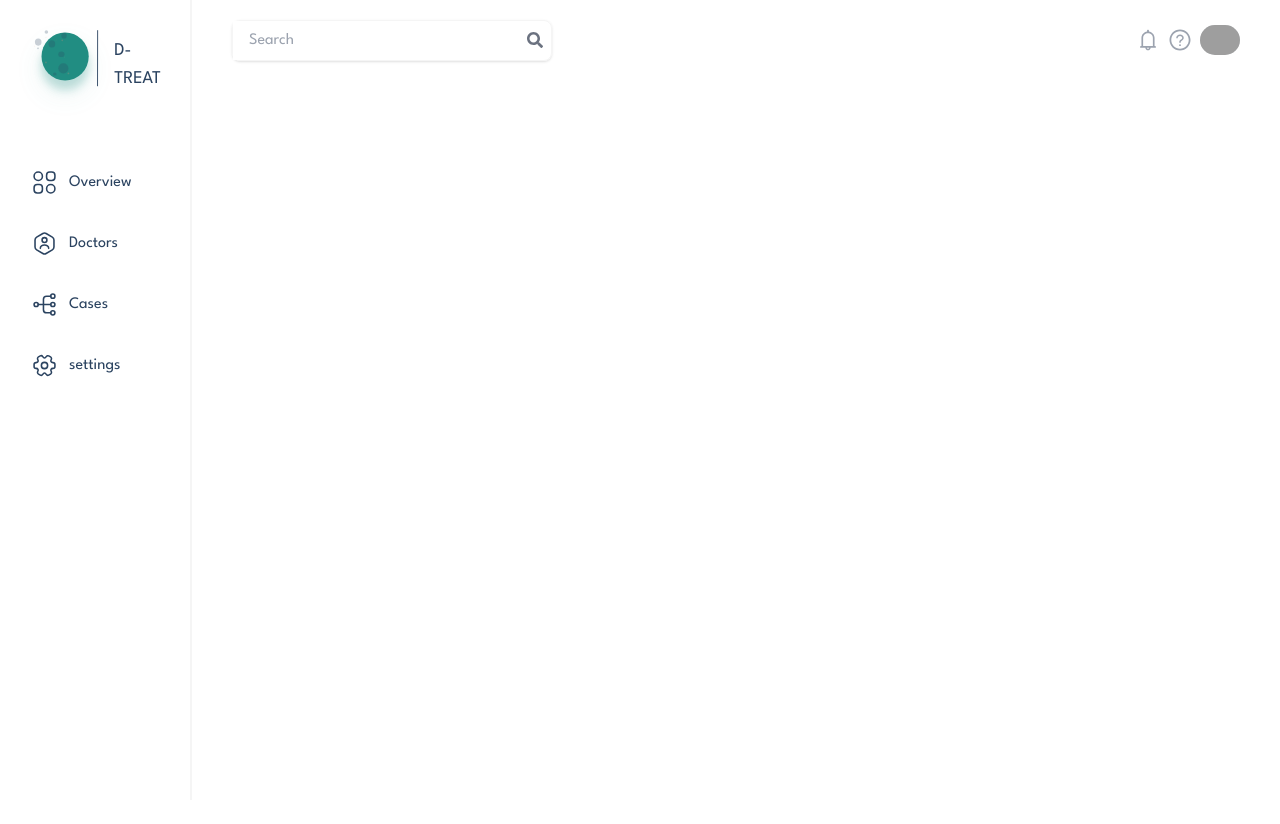
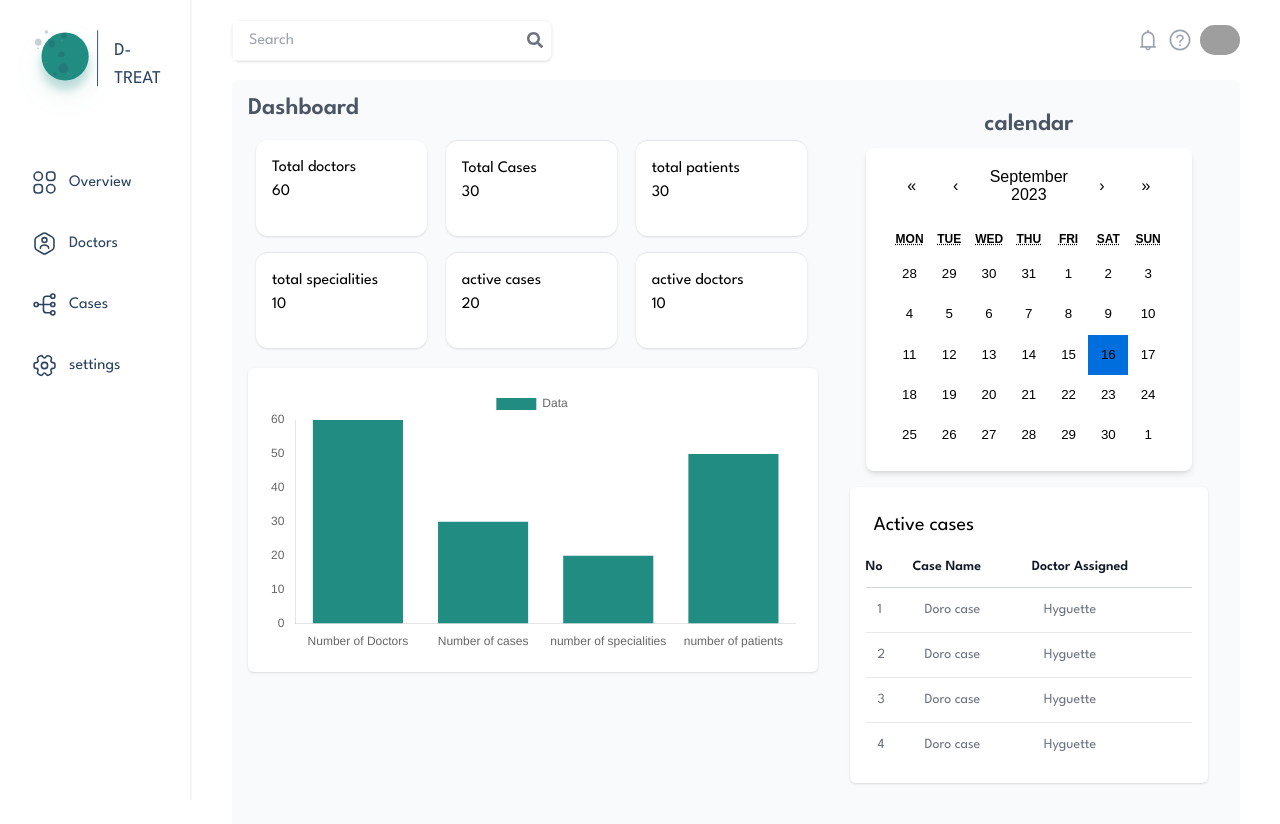
Before and after one commit to d-treat/frontend, a Next.js app: page /admin/dashboard in a window 1280 px wide. Shown: the top 824 px of the page. Before the commit the page ends 800 px from the top, so only its background shows below. Built offline with nearby package versions, Linux system fonts and the light colour scheme; grey boxes are pictures that could not be loaded.

Commit message:
add: admin's overview

```diff
--- a/package.json
+++ b/package.json
@@ -16,6 +16,7 @@
     "@types/react": "18.2.6",
     "@types/react-dom": "18.2.4",
     "autoprefixer": "10.4.14",
+    "chart.js": "^4.3.2",
     "class-variance-authority": "^0.6.0",
     "eslint": "8.40.0",
     "eslint-config-next": "13.4.2",
@@ -23,6 +24,8 @@
     "nprogress": "^0.2.0",
     "postcss": "8.4.23",
     "react": "18.2.0",
+    "react-calendar": "^4.6.0",
+    "react-chartjs-2": "^5.2.0",
     "react-dom": "18.2.0",
     "react-hot-toast": "^2.4.1",
     "react-icons": "^4.9.0",
--- /dev/null
+++ b/src/components/card/card.tsx
@@ -0,0 +1,13 @@
+function Card(props:any) {
+    const { variant, extra, children, ...rest } = props;
+    return (
+      <div
+        className={`!z-5 relative flex flex-col rounded-[20px] bg-white bg-clip-border shadow-3xl shadow-shadow-500 dark:!bg-navy-800 dark:text-white dark:shadow-none ${extra}`}
+        {...rest}
+      >
+        {children}
+      </div>
+    );
+  }
+
+  export default Card;
--- /dev/null
+++ b/src/pages/admin/dashboard/adminCalendar.module.css
@@ -0,0 +1,8 @@
+.react-calendar {
+  border: none;
+}
+
+.all-days {
+  color: black;
+  padding: 4%;
+}
--- a/src/pages/admin/dashboard/index.tsx
+++ b/src/pages/admin/dashboard/index.tsx
@@ -1,13 +1,112 @@
+import React from 'react';
 import Head from 'next/head'
+import { useState } from 'react';
+import Calendar from 'react-calendar';
+import 'react-calendar/dist/Calendar.css';
+import { Bar } from 'react-chartjs-2';
+import 'chart.js/auto';
+import { MdChevronLeft, MdChevronRight } from "react-icons/md";
+import Card from '@/components/card/card';
+import styles from "./adminCalendar.module.css"
+type ValuePiece = Date | null;
+type Value = ValuePiece | [ValuePiece, ValuePiece];
+const stats =[
+  {name: 'Total doctors', stat:60},
+  {name: 'Total Cases', stat:30},
+  {name: 'total patients', stat: 30},
+  {name: 'total specialities', stat:10},
+  {name:'active cases', stat:20},
+  {name:'active doctors', stat:10}
+]
+const activeCases = [
+  {name:"Doro case", doctorAssigned: "Hyguette"}
+]
+const Dashboard = () => {
+  const [value, onChange] = useState<Value>(new Date());
+  const data = {
+    labels: ['Number of Doctors', 'Number of cases', 'number of specialities', 'number of patients'],
+    datasets: [
+      {
+        label: 'Data',
+        data: [60, 30, 20, 50],
+        backgroundColor: '#218D82',
+      },
+    ],
+  };
 
-const Dashboard = () => {
+  const options = {
+    scales: {
+      x: {
+        grid: {
+          display: false, // Remove vertical grid lines
+        },
+        barPercentage: 0.6,
+      },
+      y: {
+        grid: {
+          display: false, // Remove horizontal grid lines
+        },
+      },
+    },
+  };
+  const tileClassName = () => {
+    return styles['all-days'];
+  };
   return (
     <>
       <Head>
         <title>D Treat | Hospital&apos;s Overview</title>
       </Head>
-      <main>
-
+      <main className='space-y-4 flex justify-between bg-gray-50 rounded-md  [w-100%] h-[100vh] p-4'>
+        <div className='w-3/5 '>
+        <div>
+        <h1 className='text-2xl font-semibold leading-6 text-gray-600 pb-3'>Dashboard</h1>
+        </div>
+        <div>
+          <dl className='grid grid-cols-3 divide-y divide-gray-200 '>
+            {stats.map((item)=>(
+              <div key={item.name} className='w-[90%] h-[12vh] bg-white m-2 rounded-xl items-center shadow p-4'>
+                <dt>{item.name}</dt>
+                <dd>{item.stat}</dd>
+              </div>
+            ))}
+          </dl>
+        </div>
+        <div className='shadow bg-white my-3 rounded-md p-5'>
+        <Bar data={data} options={options} />
+        </div>
+        </div>
+        <div className='px-4 w-2/5 ml-4'>
+        <h1 className='text-2xl font-semibold leading-6 text-gray-600 pb-3 flex justify-center'>calendar</h1>
+        <div className=''>
+        {/* <Card extra="flex w-full h-full flex-col px-3 py-3"> */}
+        <div className="mx-4 py-4 px-6 bg-white rounded-lg shadow-md">
+            <Calendar onChange={onChange} value={value} className={styles['react-calendar']} tileClassName={tileClassName}></Calendar>
+          </div>
+      {/* </Card> */}
+      <div className='my-4 bg-white p-4 rounded-md shadow '>
+        <h1 className='text-xl p-2'>Active cases</h1>
+        <table className="min-w-full divide-y divide-gray-300">
+          <thead>
+            <tr>
+              <th scope='col' className='py-2.5 pl-4 pr-3 text-left text-sm font-semibold text-gray-900 sm:pl-0'>No</th>
+              <th scope='col' className='py-2.5 pl-4 pr-3 text-left text-sm font-semibold text-gray-900 sm:pl-0'>Case Name</th>
+              <th scope='col' className='py-2.5 pl-4 pr-3 text-left text-sm font-semibold text-gray-900 sm:pl-0'>Doctor Assigned</th>
+            </tr>
+          </thead>
+          <tbody className="divide-y divide-gray-200 bg-white">
+            {new Array(4).fill(activeCases[0]).map((ac, index)=>(
+              <tr key={ac.name}>
+                <td className='td py-3'>{index + 1}</td>
+                <td className='td py-3'>{ac.name}</td>
+                <td className='td py-3'>{ac.doctorAssigned}</td>
+              </tr>
+            ))}
+          </tbody>
+        </table>
+      </div>
+        </div>
+        </div>
       </main>
     </>
   )
```
Also changed, not shown: 2 other files (tests, documents, lock files or other folders).
